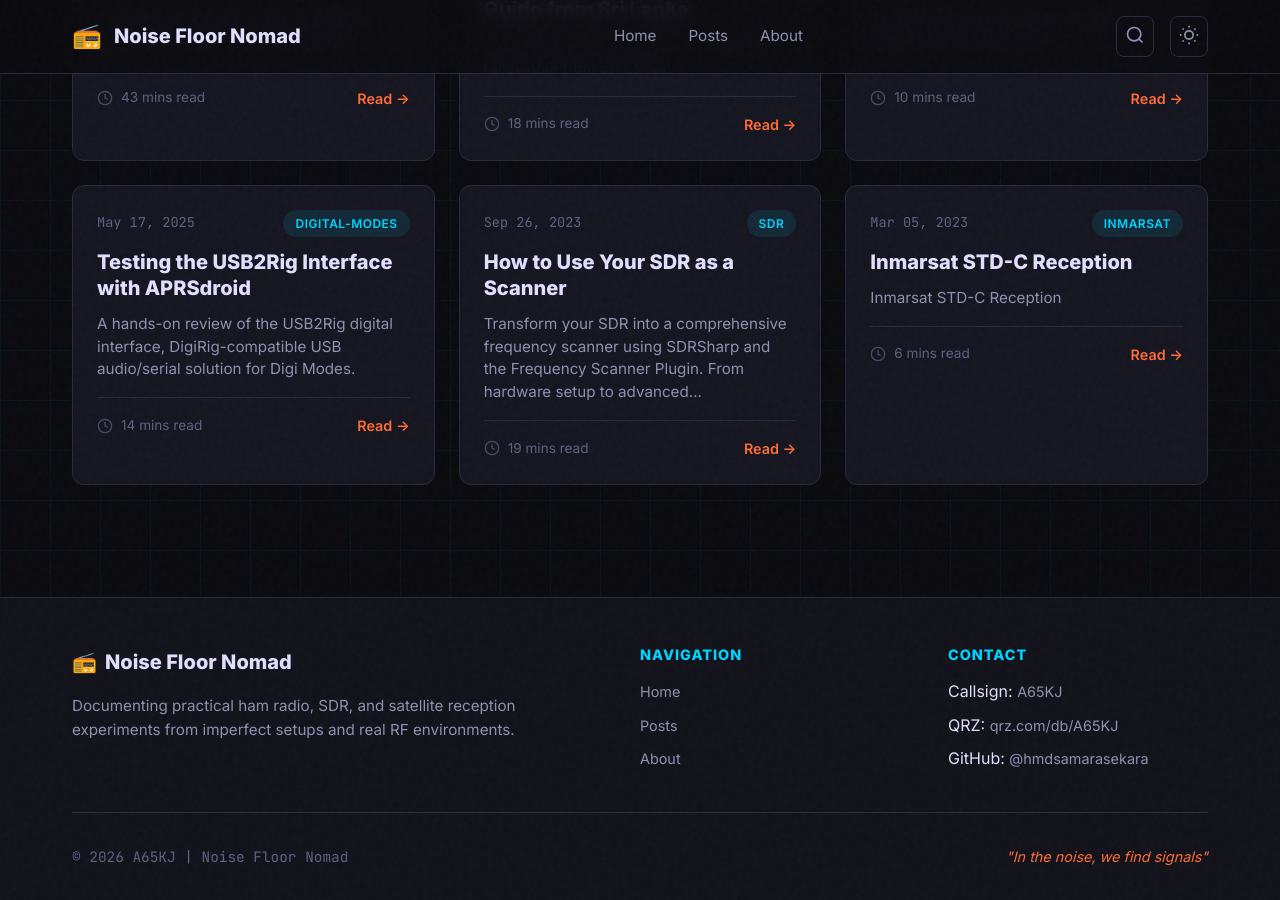
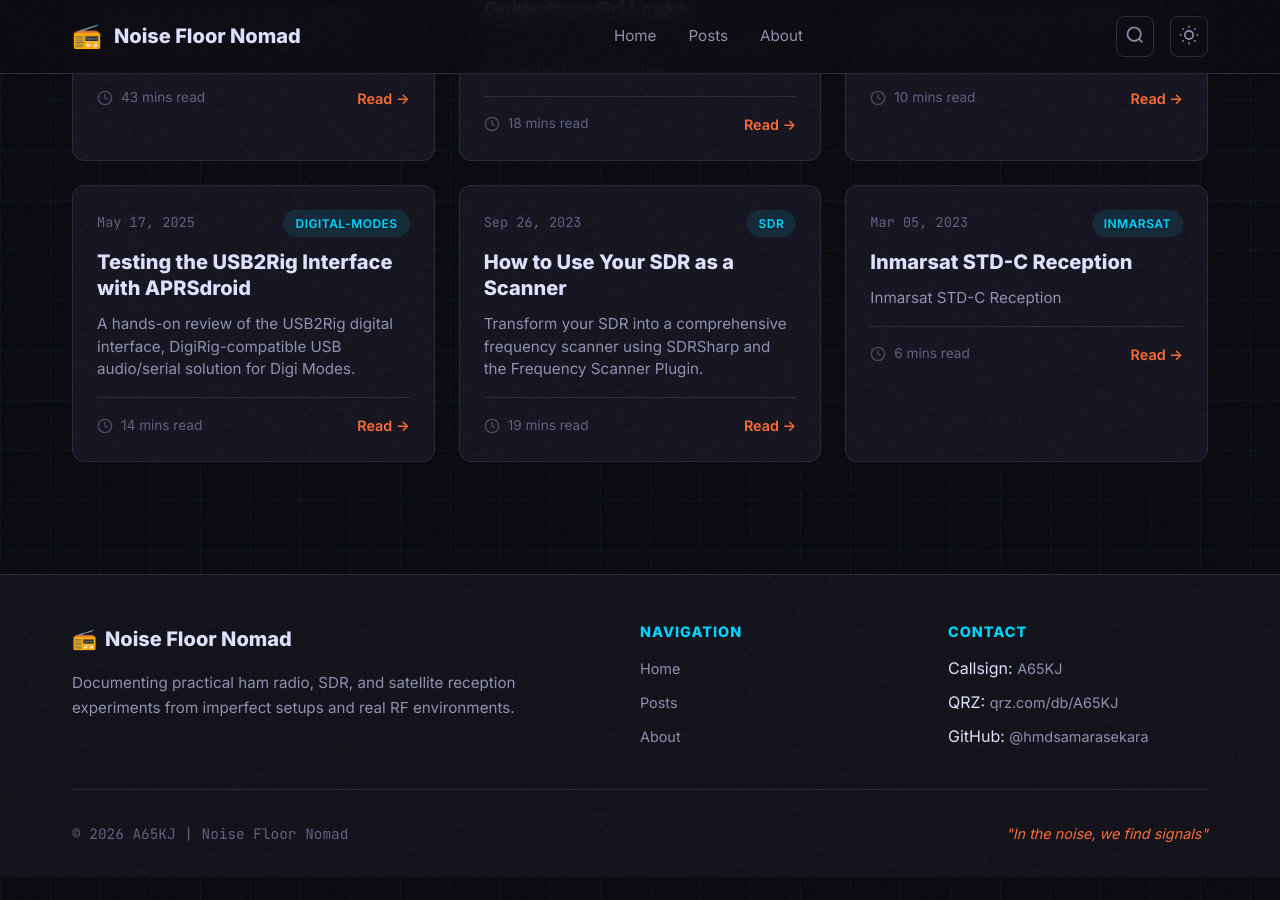
Before and after one commit to hmdsamarasekara/hmdsamarasekara.github.io, a Jekyll site: the page built from index.md, in a window 1280 px wide and 900 px high, scrolled down 964 px. Built offline with Jekyll 4.4.1, drawn with Linux system fonts in a browser that asks for light colours.

Commit message:
Update 2023-09-26-how-to-use-your-sdr-as-a-scanner.md

```diff
--- a/_posts/2023-09-26-how-to-use-your-sdr-as-a-scanner.md
+++ b/_posts/2023-09-26-how-to-use-your-sdr-as-a-scanner.md
@@ -4,7 +4,7 @@ title: "How to Use Your SDR as a Scanner"
 date: 2023-09-26 12:00:00 +0530
 categories: [sdr, tutorial, sdrsharp]
 tags: [rtl-sdr, airspy, frequency-scanner, radio, scanning, guide]
-excerpt: "Transform your SDR into a comprehensive frequency scanner using SDRSharp and the Frequency Scanner Plugin. From hardware setup to advanced scanning techniques."
+excerpt: "Transform your SDR into a comprehensive frequency scanner using SDRSharp and the Frequency Scanner Plugin."
 ---
 
 ## Introduction
```
